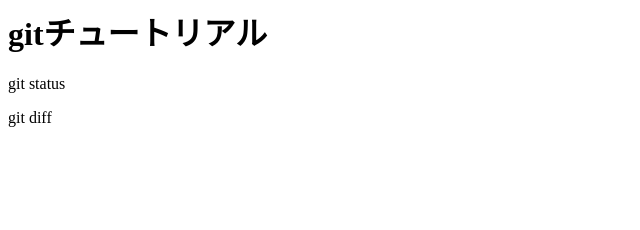
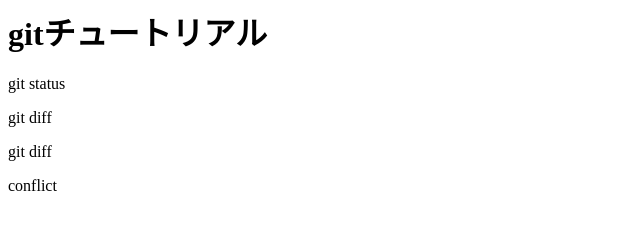
Before and after one commit to mh0415/git_tutorial, a plain HTML site: page index.html in a window 1280 px wide. Shown: the whole page, without its empty margins (0-640 px from the left). Drawn offline with Linux system fonts and the light colour scheme.

Commit message:
conflictを追記

```diff
--- a/index.html
+++ b/index.html
@@ -1,3 +1,5 @@
 <h1>gitチュートリアル</h1>
 <p>git status</p>
 <p>git diff</p>
+<p>git diff</p>
+<p>conflict</p>
```
